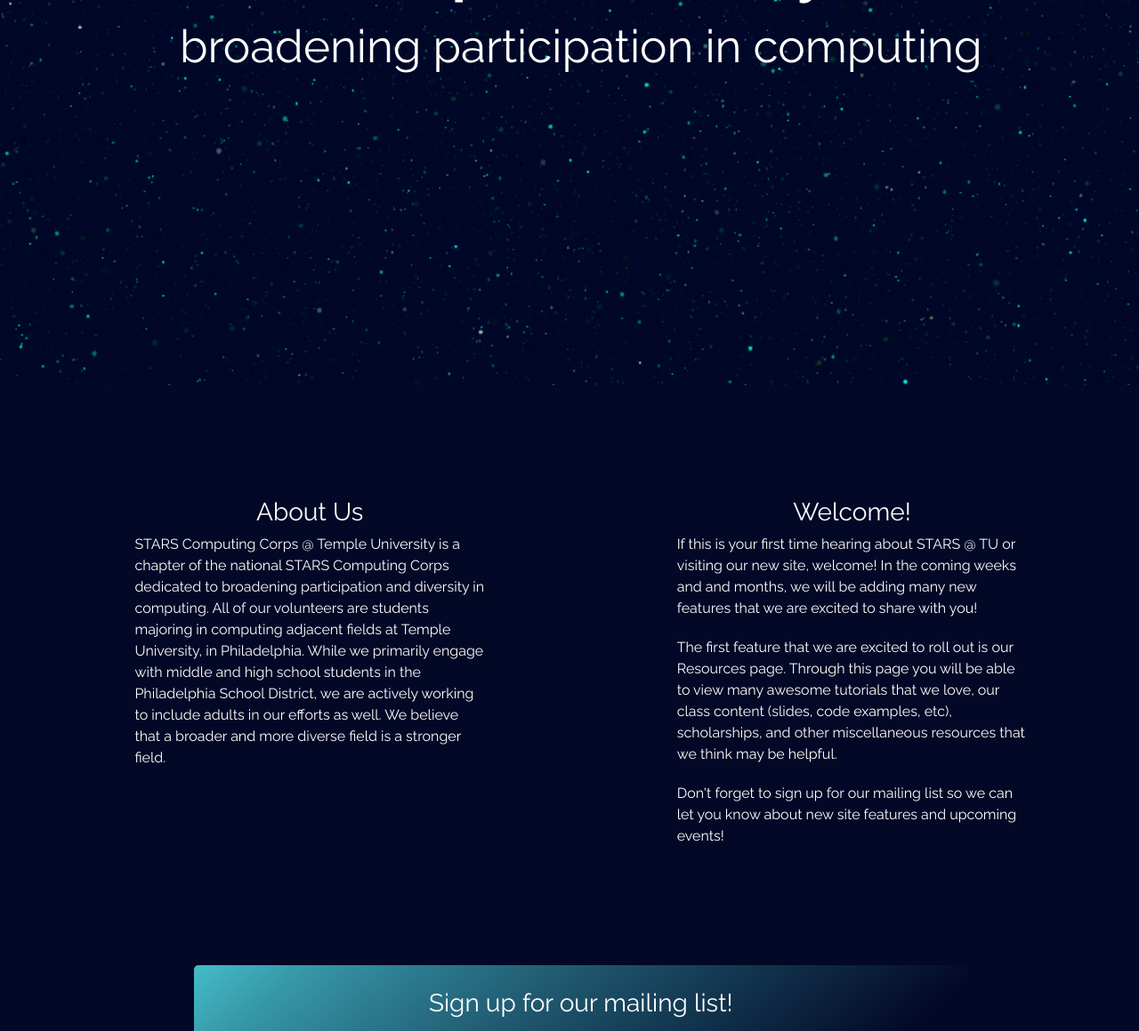
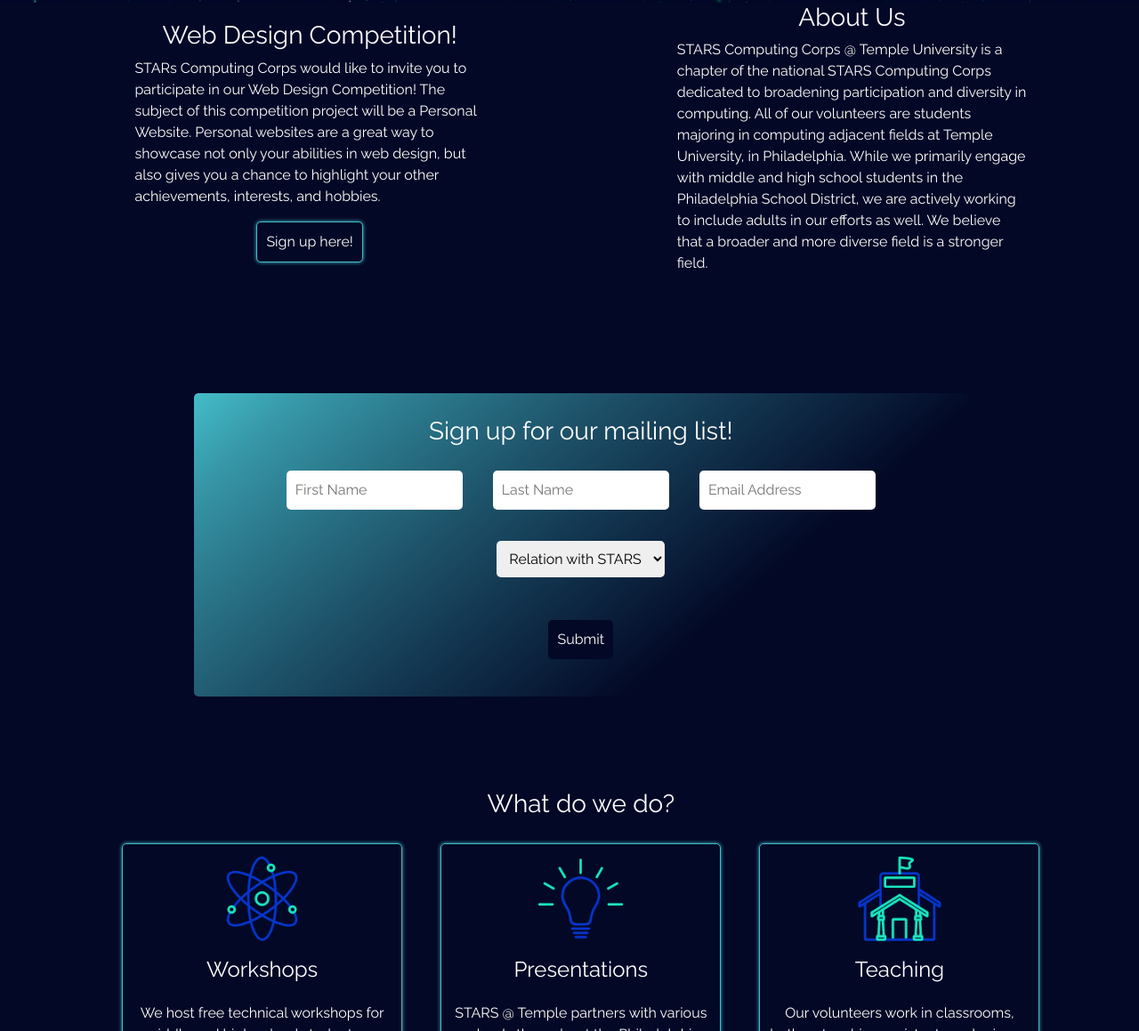
Before and after one commit to RoseKeenan/STARSwebsite, a plain HTML site: page index.html in a window 1280 px wide. Shown: the part 420-1579 px from the top of the page at 89% size. Drawn offline with nearby package versions, Linux system fonts and the light colour scheme.

Commit message:
Web competition update

```diff
--- a/index.html
+++ b/index.html
@@ -55,10 +55,10 @@
           <li class="nav-item">
             <a class="nav-link" href="about.html">About</a>
           </li>
-          <li class="nav-item">
+          <!-- <li class="nav-item">
             <a class="nav-link" href="http://ec2-18-216-97-68.us-east-2.compute.amazonaws.com/signup">Member Sign up</a>
-          </li>
-          <li class="nav-item">
+          </li> -->
+        <li class="nav-item">
                 <a class="nav-link" href="http://ec2-18-216-97-68.us-east-2.compute.amazonaws.com/members/">Admin</a>
         </li>
           <!-- <li class="nav-item">
@@ -112,6 +112,18 @@
           <div class = "secondBackground" style="color: white">
                 <div class="container-fluid">
                         <div class="row">
+                                <div class="col-xs-12 col-sm-12 col-md-12 col-lg-5" id="announcements">
+                                        <div id="eventItem">
+                                            <h3 style="text-align: center; font-size: 3.5vh;">Web Design Competition!</h3>
+                                            <p id="eventP">
+                                                    STARs Computing Corps would like to invite you to participate in our Web Design
+                                                    Competition! The subject of this competition project will be a Personal Website. Personal websites are a great way to showcase
+                                                    not only your abilities in web design, but also gives you a chance to highlight your other achievements, interests, and hobbies.
+                                            </p>
+                                            <button type="button" class = "regBtn" onclick= "window.location.href = 'https://forms.gle/sRfYVhAeJPx5KYeB6'">Sign up here!</button>
+                                        </div>
+                            </div>
+                            <div class = "col-xs-0 col-sm-0 col-md-0 col-lg-2"></div>
                                 <div class="col-xs-12 col-sm-12 col-md-12 col-lg-5 aboutUs" id = "aboutUs">
                                         <div id = "outline" onclick="window.location.href = '/about'">
                                                 <h3 style="text-align: center; font-size: 3.5vh;">About Us</h2>
@@ -121,27 +133,8 @@
                                                 <!-- <button type="button" id = "learnMoreBtn" onclick= "window.location.href = './about'">Learn More</button> -->
                                         </div>
                                 </div>
-                                <div class = "col-xs-0 col-sm-0 col-md-0 col-lg-2"></div>
-                                <div class="col-xs-12 col-sm-12 col-md-12 col-lg-5" id="announcements">
-                                            <div id="eventItem">
-                                                <h3 style="text-align: center; font-size: 3.5vh;">Welcome!</h3>
-                                                <p id="eventP">
-                                                    If this is your first time hearing about STARS @ TU or visiting our new site, welcome!
-                                                    In the coming weeks and and months, we will be adding many new features that we are
-                                                    excited to share with you!
-                                                </p>
-                                                <p id="eventP" style = "margin-top: 5%; margin-bottom: 5%;">
-                                                    The first feature that we are excited to roll out
-                                                    is our Resources page. Through this page you will be able to view many awesome
-                                                    tutorials that we love, our class content (slides, code examples, etc),
-                                                    scholarships, and other miscellaneous resources that we think may be helpful.
-                                                </p>
-                                                <p id="eventP">
-                                                    Don't forget to sign up for our mailing list so we can let you know about
-                                                    new site features and upcoming events!
-                                                </p>
-                                            </div>
-                                </div>
+
+
                         </div>
                 </div>
           </div>
--- a/static/css/main.css
+++ b/static/css/main.css
@@ -38,12 +38,40 @@
 	font-size: 5vw;
 }
 
+.regBtn {
+	text-align: center;
+	margin: 0 auto;
+	background-color: #020826;
+	border: 1px solid #44bcc9;
+	box-shadow: 0px 0px 4px 0px #44bcc9;
+
+	/* background-image: linear-gradient(150deg,#5ebcff, 30%, #020826 70%); */
+	/* box-shadow: 0px 0px 2px 0px #5ebcff; */
+	color: white;
+	border-radius: 5px;
+	display: block;
+	margin-top: 3%;
+	padding: 10px;
+	/* border: 1px solid #020826; */
+	transition: all 1s ease;
+}
+
+.regBtn:hover {
+	border: 1px solid #020826;
+	box-shadow: 0px 0px 15px 0px #44bcc9;
+	font-size: larger;
+	-webkit-transition: all 0.5s ease;
+	-moz-transition: all 0.5s ease;
+	-o-transition: all 0.5s ease;
+	-ms-transform: all 0.5s ease;
+}
+
 #intro {
 	margin: 0 auto;
 	text-align: center;
 	color: white;
-	margin-top: 15%;
-	margin-bottom: 25%;
+	margin-top: 7%;
+	/* margin-bottom: 25%; */
 	display: inline;
 	font-size: 4vw;
 }
@@ -110,7 +138,7 @@
 
 #aboutUs {
 	text-align: left;
-	padding-top: 2%;
+	/* padding-top: 2%; */
 	padding-bottom: 2%;
 	padding-right: 2%;
 	padding-left: 2%;
@@ -182,7 +210,7 @@
 .secondBackground {
 	color: white;
 	margin: 0 auto;
-	margin-top: 8%;
+	/* margin-top: 8%; */
 	margin-right: 10%;
 	margin-left: 10%;
 	/*/background-color: #20ab6a;*/
```
